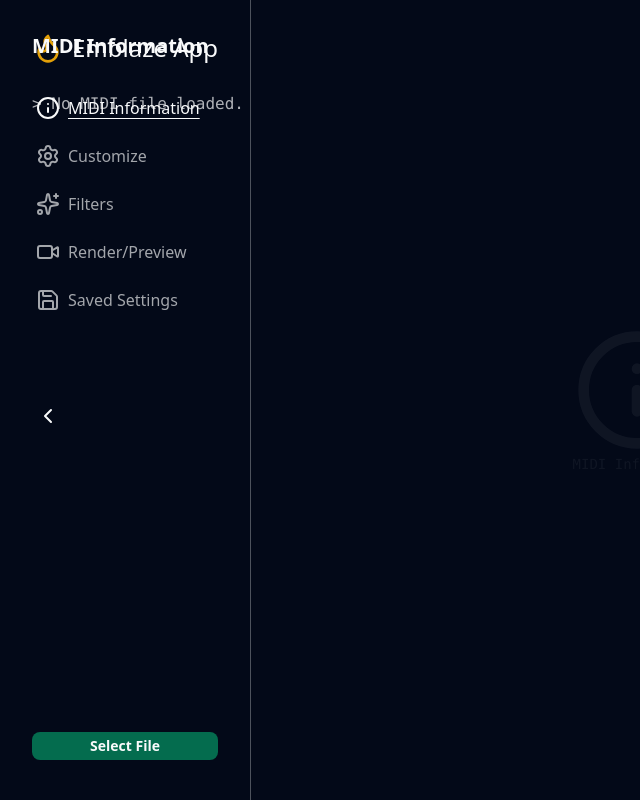
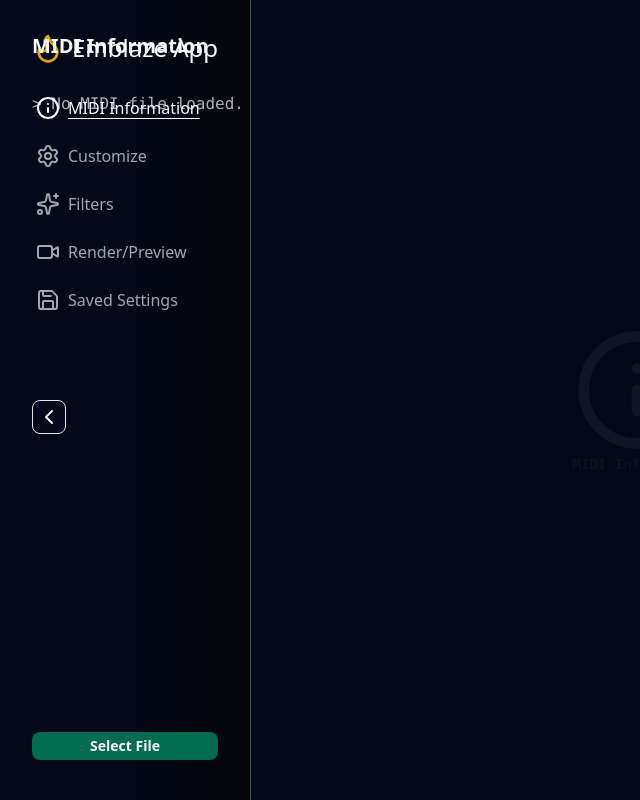
Before and after one commit to AndreBryant/emblaze-app, a SvelteKit app: page / in a window 1280 px wide. Shown: the whole page, without its empty margins (0-640 px from the left). Built offline with nearby package versions, Linux system fonts and the light colour scheme.

Commit message:
add gradient to sidebar

```diff
--- a/src/components/App.svelte
+++ b/src/components/App.svelte
@@ -20,7 +20,7 @@
 
 <div class="flex flex-row w-full relative">
 	<div
-		class={`p-8 flex flex-col gap-8 border-r border-r-secondary border-opacity-30 fixed h-full select-none w-${wStyle}`}
+		class={`p-8 flex flex-col gap-8 border-r border-r-secondary border-opacity-30 fixed h-full select-none bg-gradient-to-r from-primary from-50% to-[#050509] w-${wStyle}`}
 	>
 		<AppTitle label={'Emblaze App'} />
 		<div class="flex-grow">
@@ -41,7 +41,7 @@
 		<div class="fixed top-1/2 left-8">
 			<button
 				type="button"
-				class=" hover:bg-secondary-dark hover:text-primary rounded-lg p-1"
+				class="border hover:bg-secondary-dark hover:text-primary rounded-lg p-1"
 				on:click={toggleSidebar}
 			>
 				{#if $isSideBarCollapsed}
```
